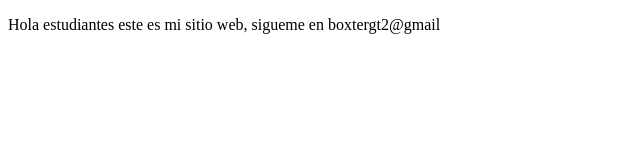
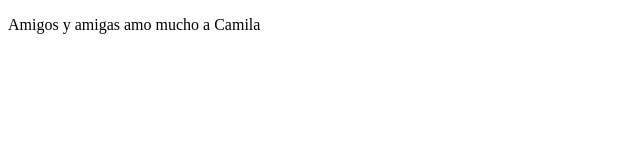
Before and after one commit to boxtergt2/proyectoDemoCursoPrework, a plain HTML site: page index.html in a window 1280 px wide. Shown: the whole page, without its empty margins (0-640 px from the left). Drawn offline with Linux system fonts and the light colour scheme.

Commit message:
se agregaron cambios

```diff
--- a/index.html
+++ b/index.html
@@ -14,7 +14,7 @@
     </head>
     <body>
         <P>
-            Hola estudiantes este es mi sitio web, sigueme en boxtergt2@gmail
+            Amigos y amigas amo mucho a Camila
         </p>
         <script src="" async defer></script>
     </body>
```
